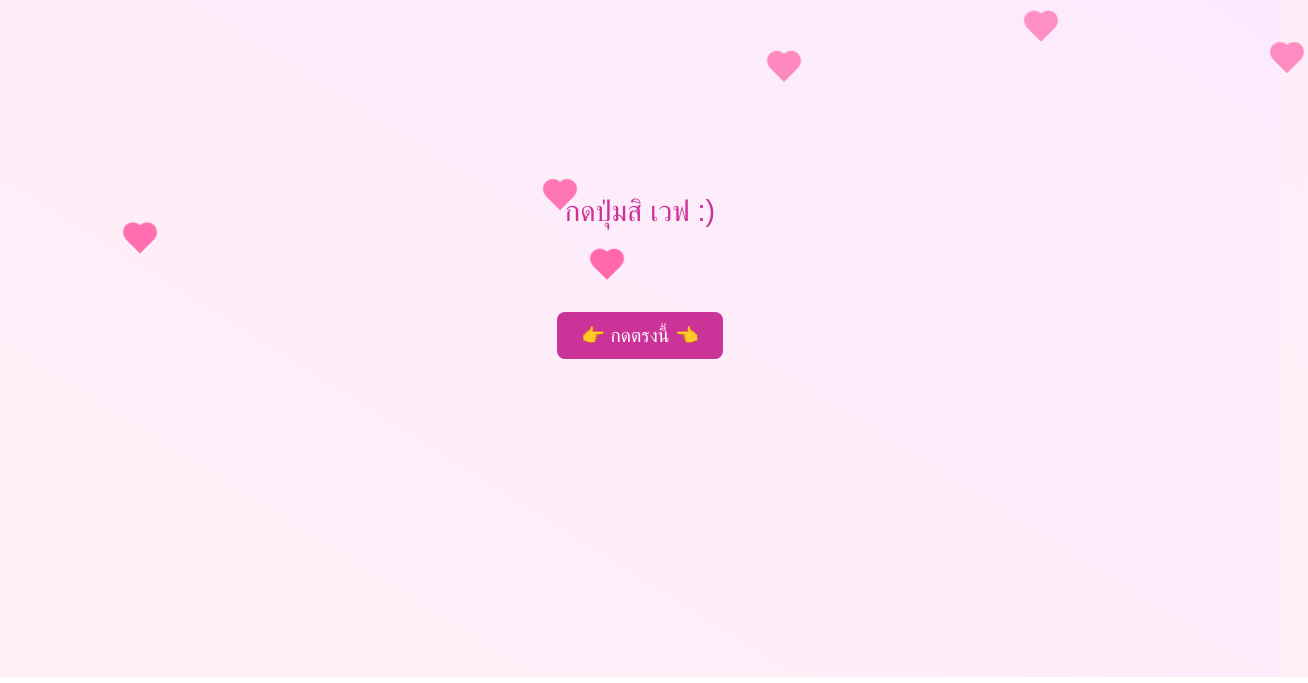
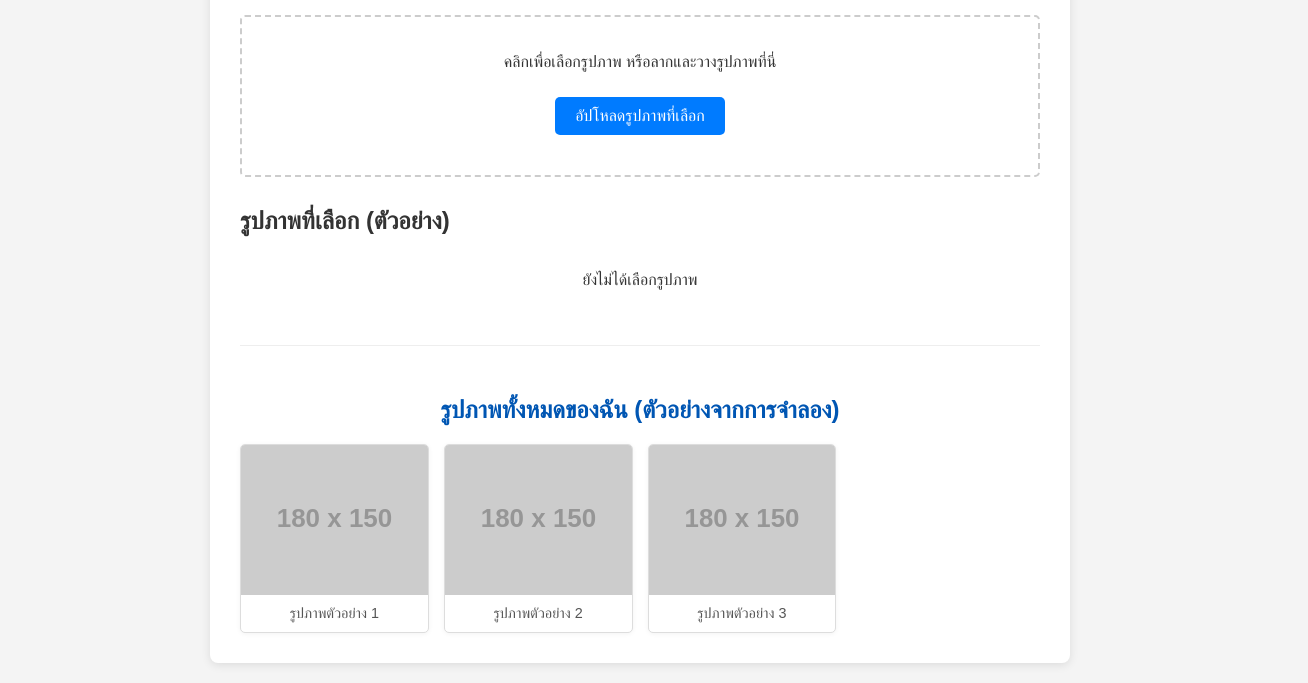
Before and after one commit to Flukexy1/iyedmae, a plain HTML site: page index.html in a window 1280 px wide. Shown: the part 123-806 px from the top of the page, 1308 px wide, since content can reach past the window. Drawn offline with Linux system fonts and the light colour scheme; placeholder pictures from the web are drawn by us.

Commit message:
Add files via upload

```diff
--- a/index.html
+++ b/index.html
@@ -2,129 +2,241 @@
 <html lang="th">
 <head>
     <meta charset="UTF-8">
-  <title>ถึงเวฟ...</title>
+    <meta name="viewport" content="width=device-width, initial-scale=1.0">
+    <title>เว็บเก็บรูปภาพส่วนตัว</title>
     <style>
         body {
-      background: linear-gradient(to top right, #fff0f5, #fbeaff);
-      font-family: 'Sarabun', sans-serif;
+            font-family: Arial, sans-serif;
+            margin: 20px;
+            background-color: #f4f4f4;
+            color: #333;
+        }
+        .container {
+            max-width: 800px;
+            margin: auto;
+            background: #fff;
+            padding: 30px;
+            border-radius: 8px;
+            box-shadow: 0 2px 10px rgba(0,0,0,0.1);
+        }
+        h1 {
+            text-align: center;
+            color: #0056b3;
+            margin-bottom: 30px;
+        }
+        .upload-section {
+            border: 2px dashed #ccc;
+            padding: 20px;
+            text-align: center;
+            border-radius: 5px;
+            margin-bottom: 30px;
+            cursor: pointer;
+        }
+        .upload-section:hover {
+            border-color: #007bff;
+            background-color: #e9f7ff;
+        }
+        input[type="file"] {
+            display: none;
+        }
+        .custom-upload-button {
+            background-color: #007bff;
+            color: white;
+            padding: 10px 20px;
+            border: none;
+            border-radius: 5px;
+            cursor: pointer;
+            font-size: 16px;
+            margin-top: 10px;
+            transition: background-color 0.3s ease;
+        }
+        .custom-upload-button:hover {
+            background-color: #0056b3;
+        }
+        #imagePreviewContainer {
+            margin-top: 20px;
             display: flex;
-      flex-direction: column;
+            flex-wrap: wrap;
+            gap: 15px;
+            justify-content: center;
+        }
+        .image-preview-wrapper {
+            position: relative;
+            width: 150px;
+            height: 150px;
+            border: 1px solid #ddd;
+            border-radius: 5px;
+            overflow: hidden;
+            background-color: #eee;
+            display: flex;
             justify-content: center;
             align-items: center;
-      height: 100vh;
+        }
+        .image-preview-wrapper img {
+            max-width: 100%;
+            max-height: 100%;
+            object-fit: contain;
+            display: block;
+        }
+        .image-gallery {
+            margin-top: 40px;
+            border-top: 1px solid #eee;
+            padding-top: 30px;
+        }
+        .image-gallery h2 {
+            text-align: center;
+            color: #0056b3;
+            margin-bottom: 20px;
+        }
+        .gallery-grid {
+            display: grid;
+            grid-template-columns: repeat(auto-fill, minmax(180px, 1fr));
+            gap: 15px;
+        }
+        .gallery-item {
+            border: 1px solid #ddd;
+            border-radius: 5px;
+            overflow: hidden;
+            background-color: #fff;
+            box-shadow: 0 1px 5px rgba(0,0,0,0.05);
+        }
+        .gallery-item img {
+            width: 100%;
+            height: 150px;
+            object-fit: cover;
+            display: block;
+        }
+        .gallery-item p {
+            padding: 10px;
             margin: 0;
-      overflow: hidden;
-      color: #cc3399;
+            font-size: 0.9em;
+            color: #555;
             text-align: center;
         }
-
-    .message {
-      font-size: 1.8em;
-      max-width: 90%;
-      margin-bottom: 30px;
-      min-height: 3em;
+        .upload-status {
+            margin-top: 20px;
+            text-align: center;
+            font-weight: bold;
         }
-
-    .btn {
-      background-color: #cc3399;
-      color: white;
-      border: none;
-      padding: 12px 24px;
-      border-radius: 8px;
-      font-size: 1.2em;
-      cursor: pointer;
-      transition: background 0.3s;
+        .upload-status.success {
+            color: green;
         }
-
-    .btn:hover {
-      background-color: #b32d85;
-    }
-
-    .heart {
-      position: absolute;
-      width: 20px;
-      height: 20px;
-      background-color: #ff66aa;
-      transform: rotate(45deg);
-      animation: float 6s infinite ease-in-out;
-    }
-
-    .heart::before,
-    .heart::after {
-      content: '';
-      position: absolute;
-      width: 20px;
-      height: 20px;
-      background-color: #ff66aa;
-      border-radius: 50%;
-    }
-
-    .heart::before {
-      top: -10px;
-      left: 0;
-    }
-
-    .heart::after {
-      left: -10px;
-      top: 0;
-    }
-
-    @keyframes float {
-      0% {
-        transform: translateY(0) rotate(45deg);
-        opacity: 1;
-      }
-      100% {
-        transform: translateY(-100vh) rotate(45deg);
-        opacity: 0;
-      }
+        .upload-status.error {
+            color: red;
         }
     </style>
 </head>
 <body>
+    <div class="container">
+        <h1>เว็บเก็บรูปภาพส่วนตัวของฉัน</h1>
 
-  <div class="message" id="text">กดปุ่มสิ เวฟ :)</div>
-  <button class="btn" onclick="nextLine()">👉 กดตรงนี้ 👈</button>
+        <div class="upload-section" onclick="document.getElementById('imageUpload').click()">
+            <p>คลิกเพื่อเลือกรูปภาพ หรือลากและวางรูปภาพที่นี่</p>
+            <input type="file" id="imageUpload" accept="image/*" multiple>
+            <button class="custom-upload-button" id="uploadButton">อัปโหลดรูปภาพที่เลือก</button>
+            <div id="uploadStatus" class="upload-status"></div>
+        </div>
+
+        <h2>รูปภาพที่เลือก (ตัวอย่าง)</h2>
+        <div id="imagePreviewContainer">
+            <p id="noImageSelectedText">ยังไม่ได้เลือกรูปภาพ</p>
+        </div>
+
+        <div class="image-gallery">
+            <h2>รูปภาพทั้งหมดของฉัน (ตัวอย่างจากการจำลอง)</h2>
+            <div class="gallery-grid" id="myImageGallery">
+                <div class="gallery-item">
+                    <img src="https://via.placeholder.com/180x150?text=รูป1" alt="รูปภาพตัวอย่าง 1">
+                    <p>รูปภาพตัวอย่าง 1</p>
+                </div>
+                <div class="gallery-item">
+                    <img src="https://via.placeholder.com/180x150?text=รูป2" alt="รูปภาพตัวอย่าง 2">
+                    <p>รูปภาพตัวอย่าง 2</p>
+                </div>
+                <div class="gallery-item">
+                    <img src="https://via.placeholder.com/180x150?text=รูป3" alt="รูปภาพตัวอย่าง 3">
+                    <p>รูปภาพตัวอย่าง 3</p>
+                </div>
+            </div>
+        </div>
+    </div>
 
     <script>
-    const lines = [
-      "เฮ้ เวฟ",
-      "เรามีอะไรจะบอก...",
-      "ไม่ต้องตกใจนะ",
-      "คือแบบว่า...",
-      "เวฟน่ารักมากเลยอะ",
-      "แค่เห็นชื่อเวฟก็ยิ้มแล้ว",
-      "บางทีแม่งก็คิดในใจอยู่ตลอดว่า",
-      "รักนะ (แล้วก็แบบ…ขอเย็ดหน่อยได้ปะ 555 หยอกก",
-      "ไม่ต้องตอบก็ได้ :)",
-      "แค่อยากให้รู้ไว้เท่านั้นเอง"
-    ];
+        const imageUpload = document.getElementById('imageUpload');
+        const imagePreviewContainer = document.getElementById('imagePreviewContainer');
+        const uploadButton = document.getElementById('uploadButton');
+        const uploadStatus = document.getElementById('uploadStatus');
+        const noImageSelectedText = document.getElementById('noImageSelectedText');
 
-    let index = 0;
+        let selectedFiles = [];
 
-    function nextLine() {
-      const textEl = document.getElementById('text');
-      if (index < lines.length) {
-        textEl.textContent = lines[index];
-        index++;
-      } else {
-        textEl.textContent = "หมดละแค่นี้แหละ :)";
+        imageUpload.addEventListener('change', (event) => {
+            selectedFiles = Array.from(event.target.files);
+            displayImagePreviews(selectedFiles);
+        });
+
+        function displayImagePreviews(files) {
+            imagePreviewContainer.innerHTML = '';
+            if (files.length === 0) {
+                noImageSelectedText.style.display = 'block';
+                return;
             }
+            noImageSelectedText.style.display = 'none';
+
+            files.forEach(file => {
+                if (file.type.startsWith('image/')) {
+                    const reader = new FileReader();
+                    reader.onload = (e) => {
+                        const wrapper = document.createElement('div');
+                        wrapper.classList.add('image-preview-wrapper');
+                        const img = document.createElement('img');
+                        img.src = e.target.result;
+                        wrapper.appendChild(img);
+                        imagePreviewContainer.appendChild(wrapper);
+                    };
+                    reader.readAsDataURL(file);
+                }
+            });
         }
 
-    // หัวใจลอย
-    setInterval(() => {
-      const heart = document.createElement('div');
-      heart.classList.add('heart');
-      heart.style.left = Math.random() * 100 + 'vw';
-      heart.style.animationDuration = (Math.random() * 3 + 3) + 's';
-      document.body.appendChild(heart);
+        uploadButton.addEventListener('click', async () => {
+            if (selectedFiles.length === 0) {
+                uploadStatus.className = 'upload-status error';
+                uploadStatus.textContent = 'กรุณาเลือกรูปภาพก่อนอัปโหลด';
+                return;
+            }
 
-      setTimeout(() => {
-        heart.remove();
-      }, 6000);
-    }, 300);
+            uploadStatus.textContent = 'กำลังอัปโหลด...';
+            uploadStatus.className = 'upload-status';
+
+            const formData = new FormData();
+            selectedFiles.forEach(file => {
+                formData.append('images', file);
+            });
+
+            try {
+                const response = await fetch('/api/upload', {
+                    method: 'POST',
+                    body: formData
+                });
+
+                if (response.ok) {
+                    const result = await response.json();
+                    uploadStatus.className = 'upload-status success';
+                    uploadStatus.textContent = 'อัปโหลดสำเร็จ! ' + (result.message || '');
+                    selectedFiles = [];
+                    imageUpload.value = '';
+                    imagePreviewContainer.innerHTML = '<p id="noImageSelectedText">ยังไม่ได้เลือกรูปภาพ</p>';
+                } else {
+                    const errorText = await response.text();
+                    throw new Error(`Server responded with status ${response.status}: ${errorText}`);
+                }
+            } catch (error) {
+                uploadStatus.className = 'upload-status error';
+                uploadStatus.textContent = `เกิดข้อผิดพลาดในการอัปโหลด: ${error.message}`;
+                console.error('Upload Error:', error);
+            }
+        });
     </script>
-
 </body>
 </html>
```
Also changed, not shown: app.js (added, +60 -0 lines). Lines whose indentation alone changed are shown as unchanged.
